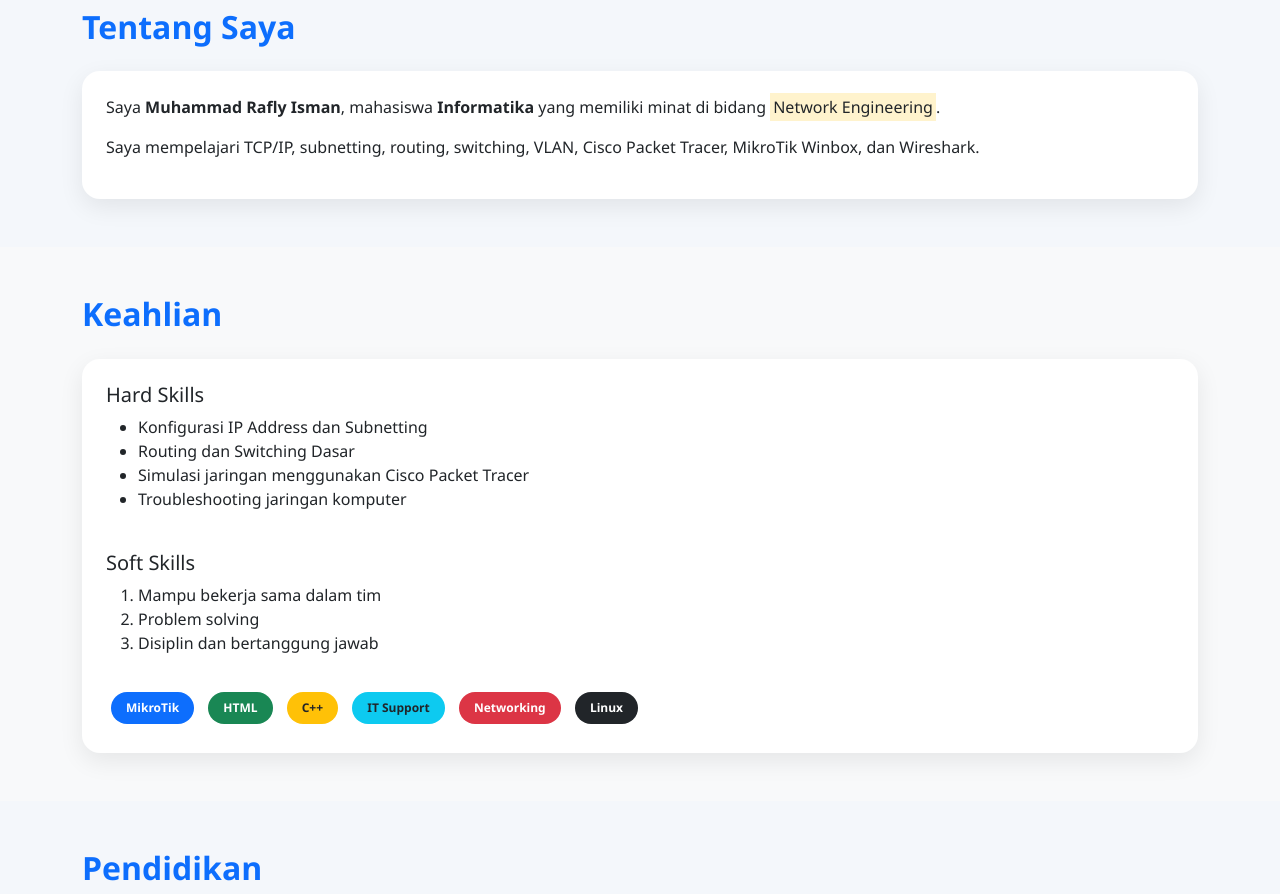
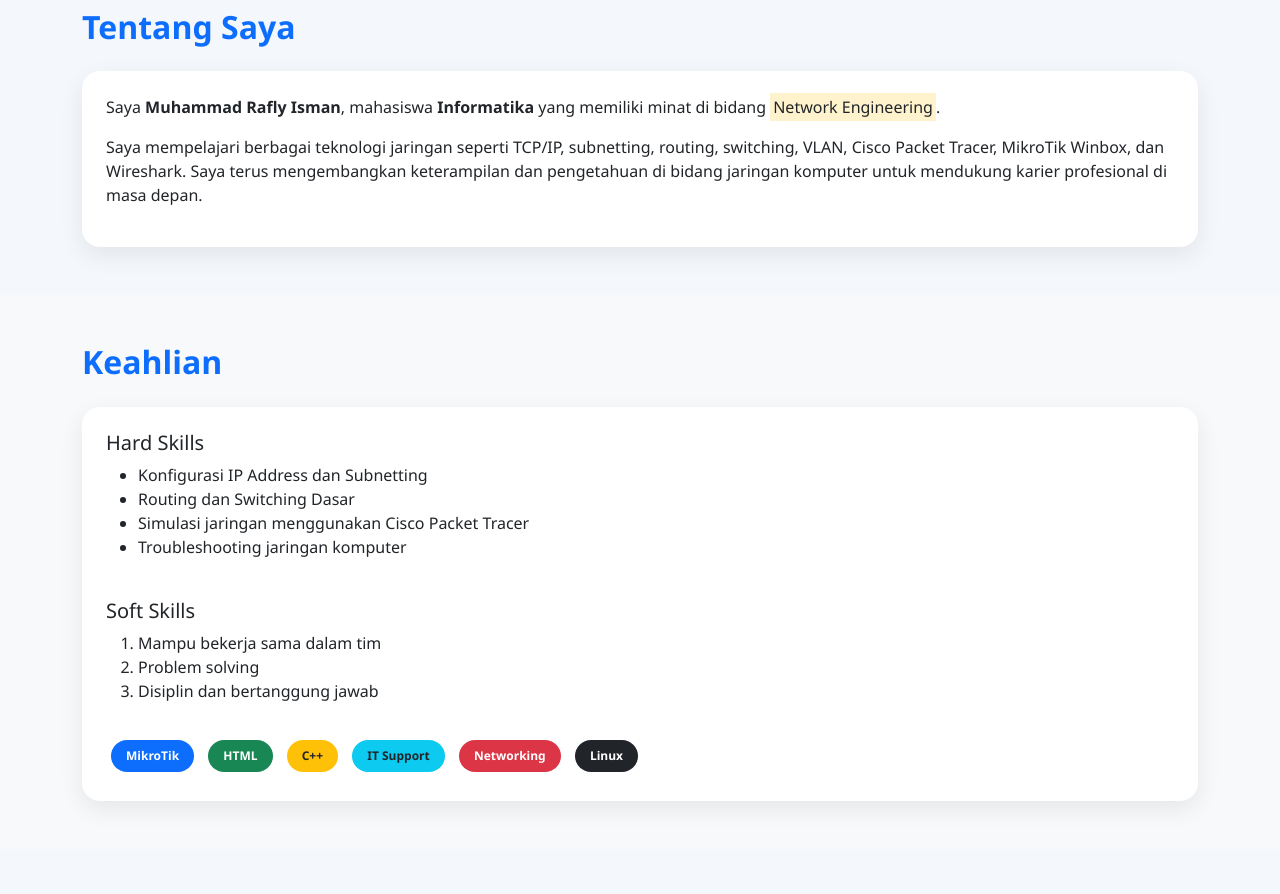
Before and after one commit to raflyisman19/cv-pemrograman, a plain HTML site: page index.html in a window 1280 px wide. Shown: the part 840-1734 px from the top of the page. Drawn offline with nearby package versions, Linux system fonts and the light colour scheme.

Commit message:
Update index.html

```diff
--- a/index.html
+++ b/index.html
@@ -147,8 +147,9 @@
         yang memiliki minat di bidang <mark>Network Engineering</mark>.
       </p>
       <p>
-        Saya mempelajari TCP/IP, subnetting, routing, switching, VLAN,
-        Cisco Packet Tracer, MikroTik Winbox, dan Wireshark.
+       Saya mempelajari berbagai teknologi jaringan seperti TCP/IP, subnetting, routing, switching, VLAN,
+        Cisco Packet Tracer, MikroTik Winbox, dan Wireshark. Saya terus mengembangkan keterampilan dan
+        pengetahuan di bidang jaringan komputer untuk mendukung karier profesional di masa depan.
       </p>
     </div>
   </div>
```
